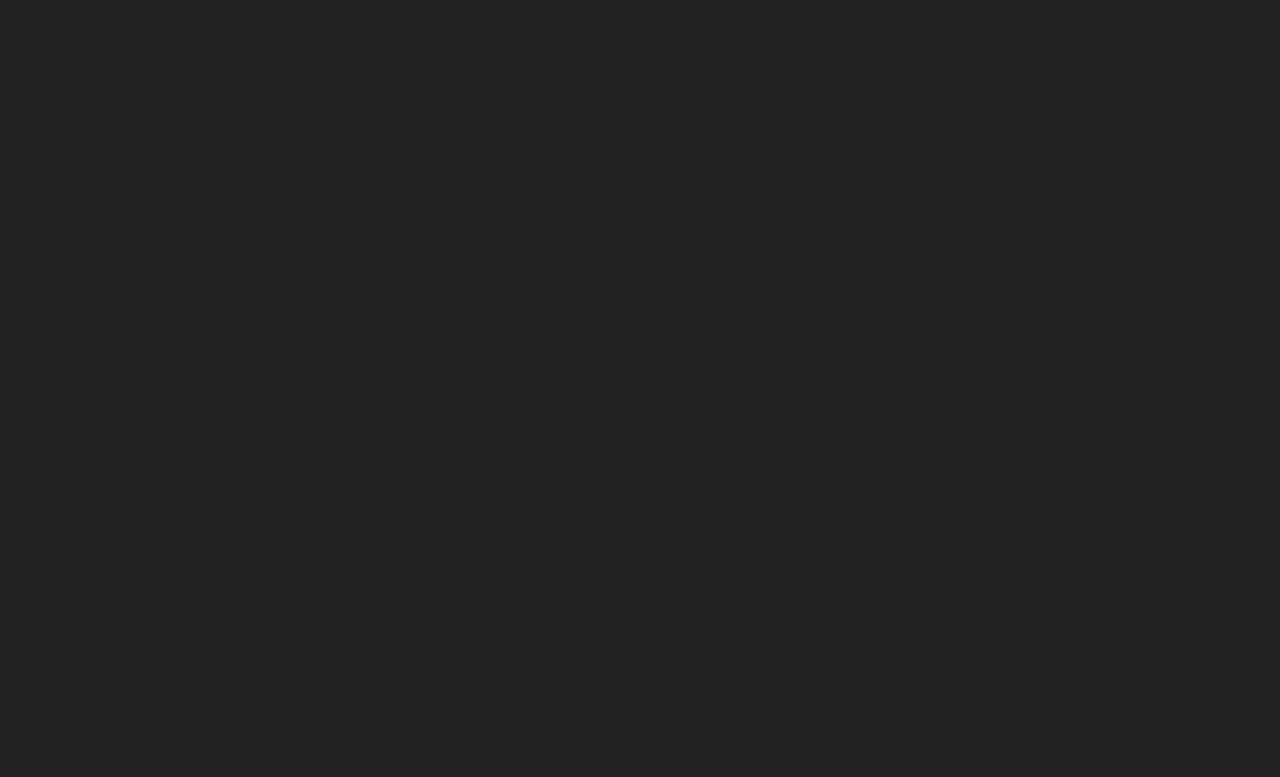
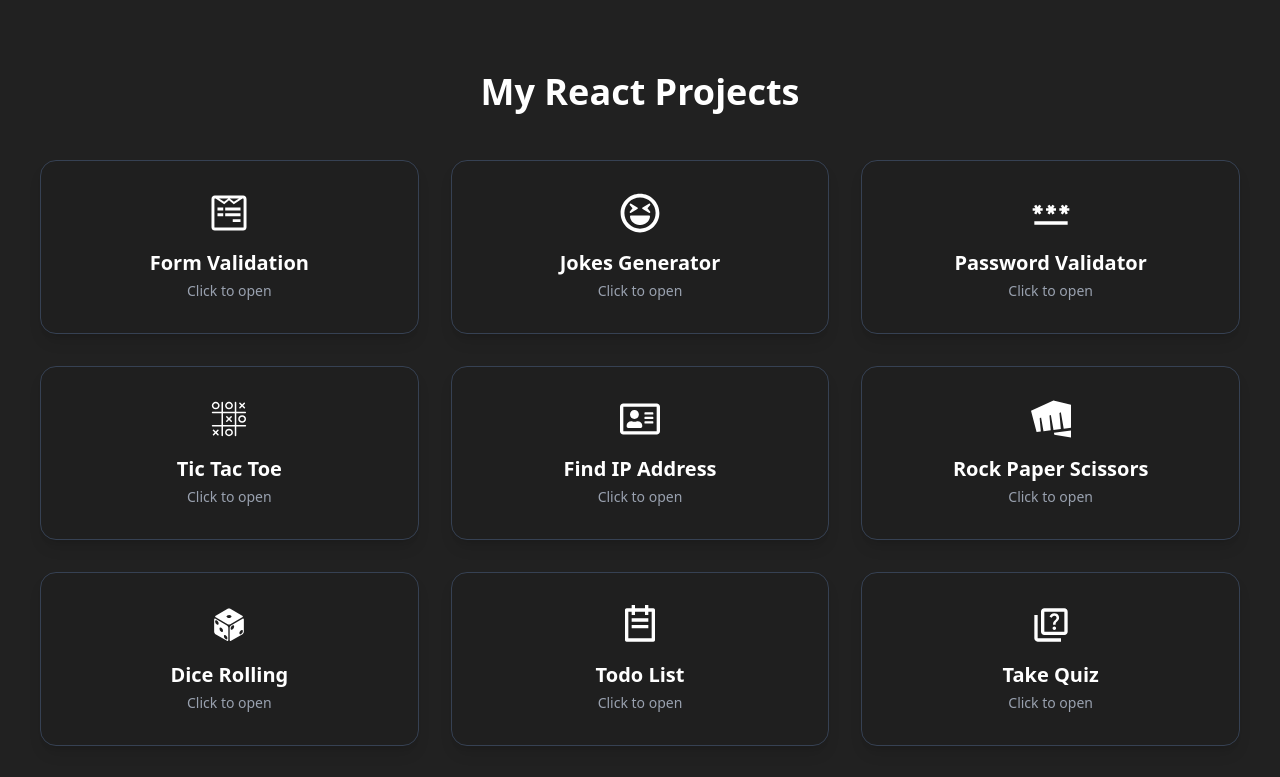
Before and after one commit to khushi28p/reactProjects, a React (Vite) app: page / in a window 1280 px wide. Before the commit this address had no page. Shown: the top 777 px of the page. Built offline with nearby package versions, Linux system fonts and the light colour scheme.

Commit message:
dashboard done

```diff
--- a/src/App.jsx
+++ b/src/App.jsx
@@ -1,6 +1,7 @@
 import React from 'react'
 import './App.css'
 import { Routes, Route } from 'react-router-dom'
+import Dashboard from './components/Dashboard'
 import ReactForm from './components/ReactForm'
 import JokesGenerator from './components/JokesGenerator'
 import PasswordValidator from './components/PasswordValidator'
@@ -18,13 +19,14 @@ const App = () => {
   return (
     <div className="w-full min-h-screen py-8 bg-[#212121] text-white p-4 ">
       <Routes>
+      <Route path="/" element={<Dashboard />} />
         <Route path="/form" element={<ReactForm />} />
         <Route path="/jokes" element={<JokesGenerator />} />
         <Route path='/password-validator' element={<PasswordValidator />} />
         <Route path='/tic-tac-toe' element={<Board />} />
         <Route path='/find-ip-address' element={<IPAddress />} />
         <Route path='/rock-paper-scissor' element={<RockPaperScissor />} />
-        <Route path='/roll-dice' element={<DiceRolling/>} />
+        <Route path='/roll-dice' element={<DiceRolling />} />
         <Route path="/todo-list" element={<TodoList />} />
         <Route path='/take-quiz' element={<QuizApp />} />
         <Route path='/flip-coin' element={<CoinFlipping />} />
--- /dev/null
+++ b/src/components/Dashboard.jsx
@@ -0,0 +1,63 @@
+import React from 'react'
+import { Link } from 'react-router-dom'
+import {
+  FaWpforms,
+  FaRegLaughSquint,
+  FaRegAddressCard
+} from 'react-icons/fa'
+import {
+  GiCoinflip,
+  GiPerspectiveDiceSixFacesOne,
+  GiTicTacToe
+} from 'react-icons/gi'
+import {
+  MdOutlineQrCode2,
+  MdOutlineQuiz,
+  MdOutlineLyrics,
+  MdPassword
+} from 'react-icons/md'
+import { SiRiotgames } from 'react-icons/si'
+import { RiTodoLine } from 'react-icons/ri'
+
+const projects = [
+  { name: 'Form Validation', path: '/form', icon: <FaWpforms size={40} /> },
+  { name: 'Jokes Generator', path: '/jokes', icon: <FaRegLaughSquint size={40} /> },
+  { name: 'Password Validator', path: '/password-validator', icon: <MdPassword size={40} /> },
+  { name: 'Tic Tac Toe', path: '/tic-tac-toe', icon: <GiTicTacToe size={40} /> },
+  { name: 'Find IP Address', path: '/find-ip-address', icon: <FaRegAddressCard size={40} /> },
+  { name: 'Rock Paper Scissors', path: '/rock-paper-scissor', icon: <SiRiotgames size={40} /> },
+  { name: 'Dice Rolling', path: '/roll-dice', icon: <GiPerspectiveDiceSixFacesOne size={40} /> },
+  { name: 'Todo List', path: '/todo-list', icon: <RiTodoLine size={40} /> },
+  { name: 'Take Quiz', path: '/take-quiz', icon: <MdOutlineQuiz size={40} /> },
+  { name: 'Flip Coin', path: '/flip-coin', icon: <GiCoinflip size={40} /> },
+  { name: 'Find Lyrics', path: '/find-lyrics', icon: <MdOutlineLyrics size={40} /> },
+  { name: 'Generate QR Code', path: '/generate-qr-code', icon: <MdOutlineQrCode2 size={40} /> },
+]
+
+const Dashboard = () => {
+  return (
+    <div className="min-h-screen bg-[#212121] text-white py-10 px-6">
+      <h1 className="text-4xl font-bold text-center mb-12">
+        My React Projects
+      </h1>
+
+      <div className="grid gap-8 sm:grid-cols-2 lg:grid-cols-3">
+        {projects.map((project, index) => (
+          <Link
+            to={project.path}
+            key={index}
+            className="flex flex-col items-center justify-center bg-[#1f1f1f] hover:bg-[#292929] border border-gray-700 rounded-2xl p-8 shadow-lg transition-transform transform hover:scale-[1.03]"
+          >
+            <div className="text-white mb-4">{project.icon}</div>
+            <h2 className="text-xl font-semibold text-center mb-1">
+              {project.name}
+            </h2>
+            <p className="text-sm text-gray-400 text-center">Click to open</p>
+          </Link>
+        ))}
+      </div>
+    </div>
+  )
+}
+
+export default Dashboard
```
